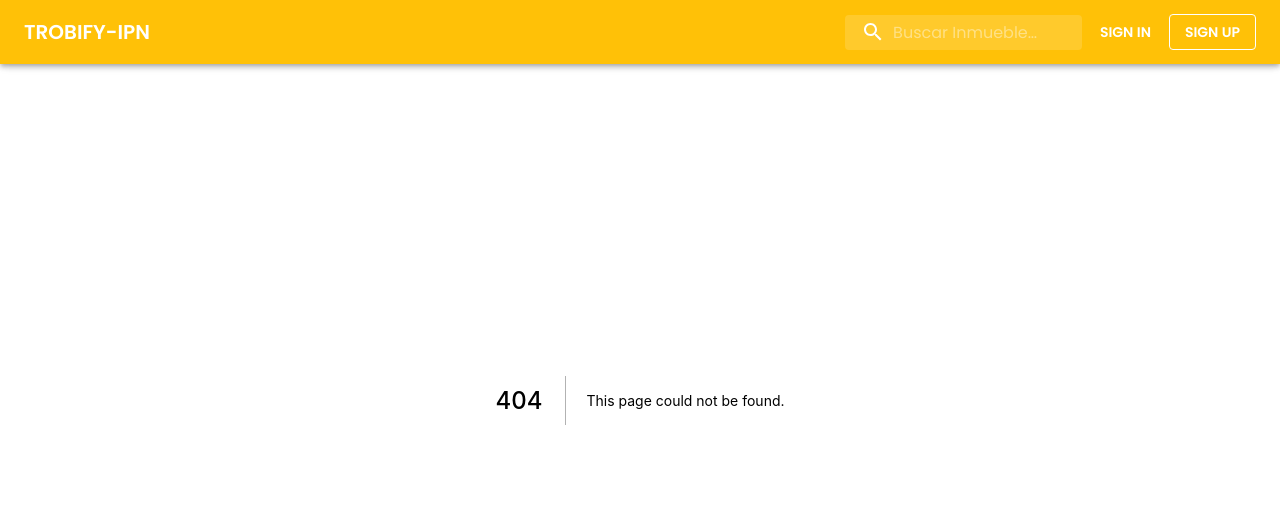
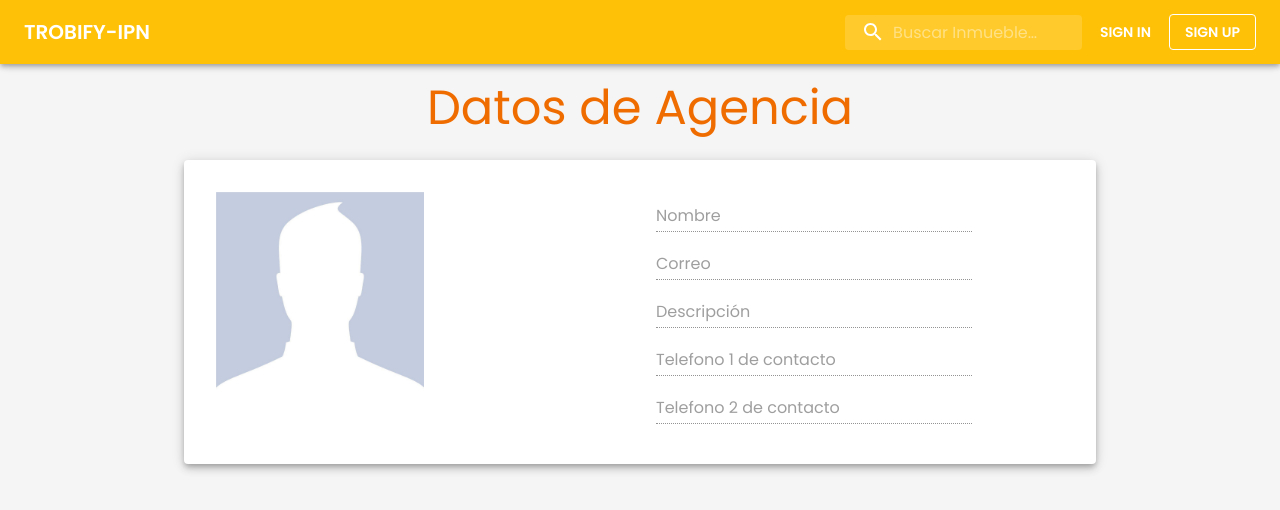
Before and after one commit to Ruben35/TROBIFY-IPN, a Next.js app in the folder web/: page /perfilAgencia in a window 1280 px wide. Before the commit this address had no page. Shown: the top 510 px of the page. Built offline with nearby package versions, Linux system fonts and the light colour scheme.

Commit message:
perfiles de cliente y agencia

```diff
--- /dev/null
+++ b/web/pages/perfilAgencia.js
@@ -0,0 +1,64 @@
+import { Button, Container, Divider, Grid, Paper, TextField, Typography, Snackbar } from '@material-ui/core'
+import Box from '@material-ui/core/Box'
+import React from 'react';
+import { makeStyles } from '@material-ui/core/styles';
+import Head from 'next/head';
+import Input from '@material-ui/core/Input';
+
+export default function perfilAgencia() {
+    const useStyles = makeStyles((theme) => ({
+        large: {
+            width: theme.spacing(7),
+            height: theme.spacing(7),
+        },
+        txt: {
+            flexGrow: 1,
+        },
+        root: {
+            '& > *': {
+              margin: theme.spacing(1),
+            },
+          },
+        image:{
+            width:"50%",
+        }
+
+    }));
+
+
+    const classes = useStyles();
+
+    return (
+        <>
+            <Head>
+                <title>Su perfil</title>
+            </Head>
+            <Box minHeight="64px"></Box>
+            <Container maxWidth="md">
+                <Box display="flex" justifyContent="center" alignItems="center" marginTop={2} marginBottom={3}>
+                    <Typography variant="h3" color="secondary">Datos de Agencia</Typography>
+                </Box>
+                <Paper elevation={5}>
+                    <Box padding={4}>
+                        <Grid container spacing={2}>
+                            <Grid item md={6} xs={12}>
+                                <img src='/img/noimagePerfil.jpg' alt="noImage" className={classes.image}/>
+                            </Grid>
+                            <Grid className={classes.root} display="flex" alignItems="center" item xs>
+                                <Input defaultValue="Nombre" disabled inputProps={{ 'aria-label': 'description' }} />
+
+                                <Input defaultValue="Correo" disabled inputProps={{ 'aria-label': 'description' }} />
+                                <Input defaultValue="Descripción" disabled inputProps={{ 'aria-label': 'description' }} />
+
+                                <Input defaultValue="Telefono 1 de contacto" disabled inputProps={{ 'aria-label': 'description' }} />
+                                <Input defaultValue="Telefono 2 de contacto" disabled inputProps={{ 'aria-label': 'description' }} />
+
+                            </Grid>
+                        </Grid>
+                    </Box>
+                </Paper>
+            </Container>
+            <Box minHeight="64px"></Box>
+        </>
+    );
+};
```
Also changed, not shown: web/pages/perfilCliente.js (added, +64 -0 lines), web/public/img/noimagePerfil.jpg (added), 1 other file (tests, documents, lock files or other folders).
